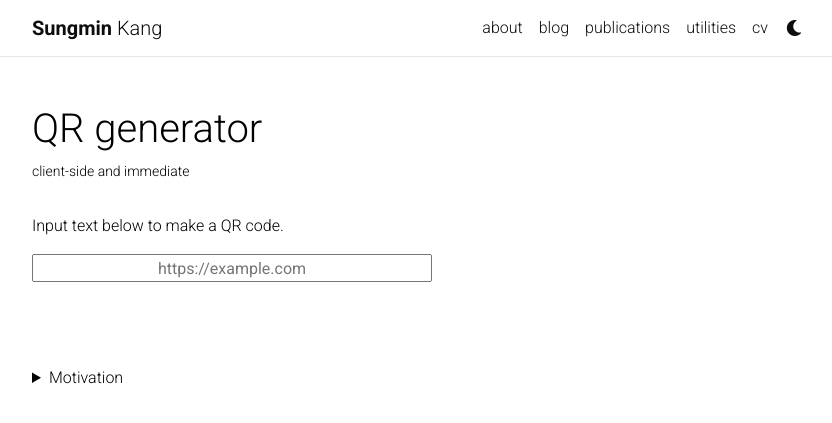
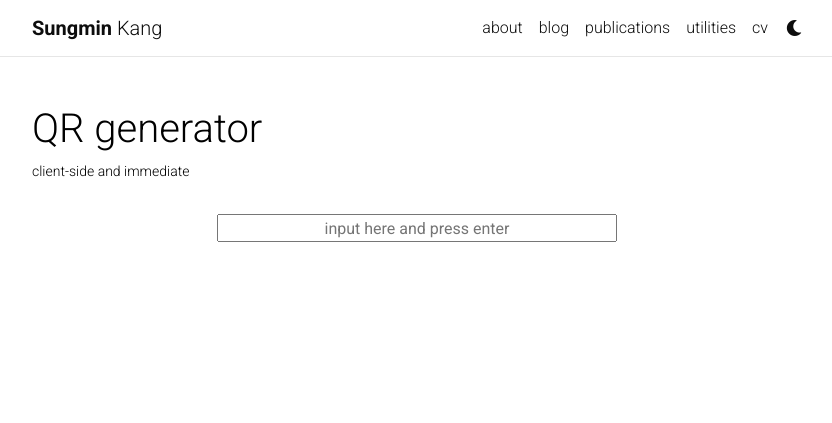
Before and after one commit to smkang96/smkang96.github.io, a Jekyll site: the page built from _projects/qr_generator.md, in a window 1280 px wide. Shown: the top 423 px of the page, without its empty margins (223-1055 px from the left). Built offline with Jekyll 4.4.1, drawn with Linux system fonts in a browser that asks for light colours; comment, search, counter and statistics services are not loaded; a style sheet for code colours, icons or effects is not loaded; some of the changed text lies outside the part shown.

Commit message:
make qr generator more minimal

```diff
--- a/_projects/qr_generator.md
+++ b/_projects/qr_generator.md
@@ -7,15 +7,13 @@ importance: 3
 category: work
 ---
 
-Input text below to make a QR code.
-
+<div style="display: flex; justify-content: center;">
 <input
     type="text"
     id="qr_input"
     style="text-align:center;width:400px;height:28px;"
-    placeholder="https://example.com">
-
-<br><br>
+    placeholder="input here and press enter">
+</div>
 
 <div id="qr_container"></div>
 
@@ -84,9 +82,9 @@ document.getElementById("qr_input").addEventListener("keydown", function(e) {
 });
 </script>
 
-<details>
+<!-- <details>
 <summary>Motivation</summary>
 If you search for "free qr code generator" on Google, most of the top websites will ask for you to make an account and log in. This is frustrating, especially when they ask to make an account _after_ you put in the information for the QR. I don't really understand why it's hard to find an easy-to-use, client-side, vanilla QR code generating website without fuss, so I made one. (Er, ChatGPT wrote the code, and I hosted it here for my convenience.) <br><br>
 
 You might ask, doesn't Chrome generate QR codes? Yes, but it comes with a specific pointillism-esque style, with the dinosaur in the center, which makes it obvious that you got the QR code from Chrome. I want to be lazy, but not blatantly so.
-</details>
+</details> -->
```
